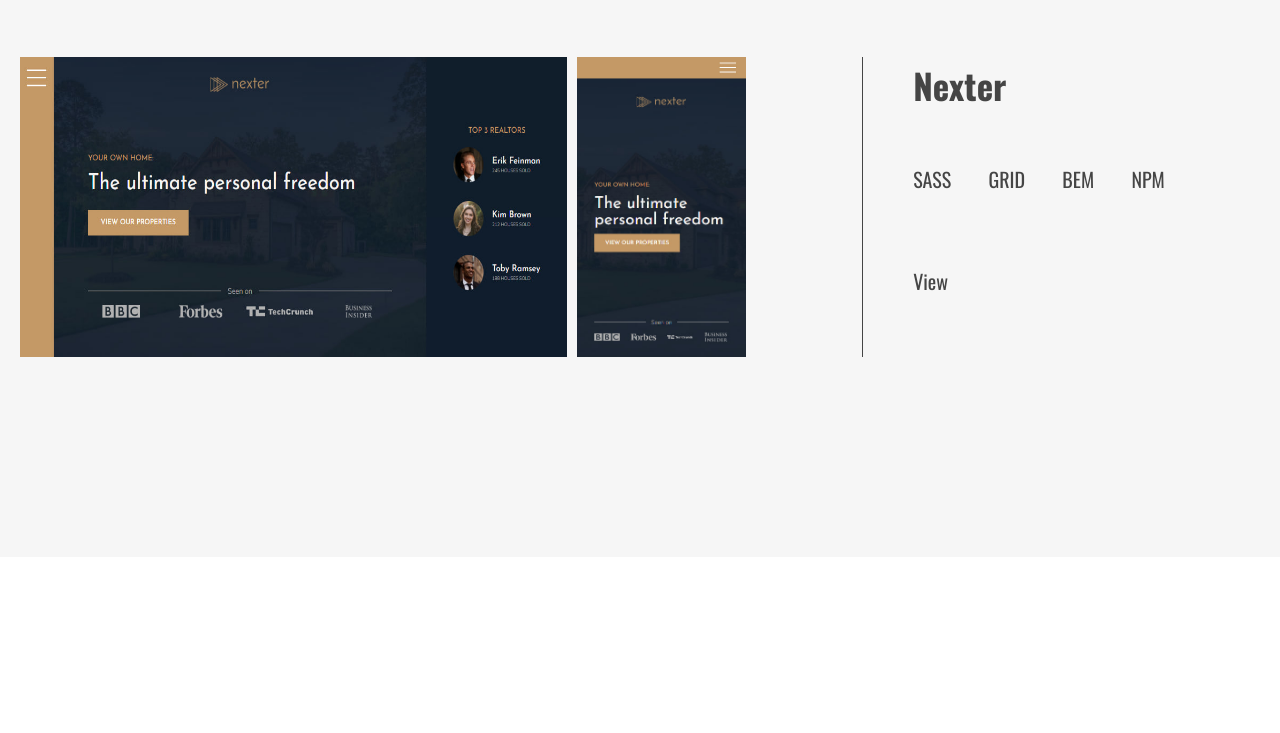
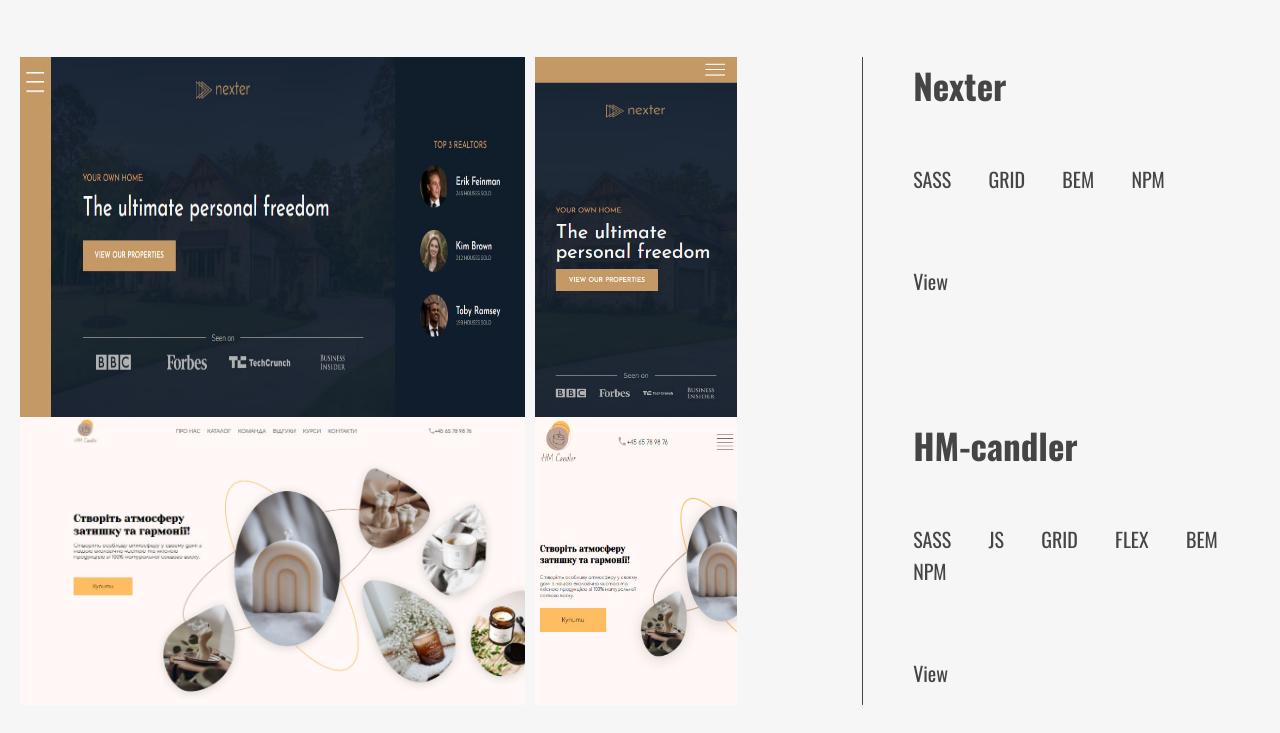
Before and after one commit to chernnovaa/WebPage-Portfolio, a website: page index.html in a window 1280 px wide. Shown: the part 2099-2832 px from the top of the page. Before the commit the page ends 2656 px from the top, so only its background shows below. Drawn offline with nearby package versions, Linux system fonts and the light colour scheme.

Commit message:
Fix bugs

```diff
--- a/index.html
+++ b/index.html
@@ -55,6 +55,28 @@
           </div>
         </div>
       </div>
+      <div class="portfolio-item">
+        <div class="portfolio-item__img-wrapper">
+          <img class="portfolio-item__img portfolio-item__img--desk" src="img/candler-desk.jpg"
+            alt="site hm-candler desktop">
+          <img class="portfolio-item__img portfolio-item__img--phone" src="img/candler-ph.jpg"
+            alt="site hm-candler phone">
+        </div>
+        <div class="portfolio-item__info">
+          <h3 class="heading-tertiary">HM-candler</h3>
+          <div class="portfolio-item__desc">
+            <span class="portfolio-item__skill">sass</span>
+            <span class="portfolio-item__skill">js</span>
+            <span class="portfolio-item__skill">grid</span>
+            <span class="portfolio-item__skill">flex</span>
+            <span class="portfolio-item__skill">bem</span>
+            <span class="portfolio-item__skill">npm</span>
+          </div>
+          <div class="portfolio-item__btn">
+            <a class="btn" href="">View</a>
+          </div>
+        </div>
+      </div>
     </section>
   </main>
 
--- a/sass/abstracts/_variables.scss
+++ b/sass/abstracts/_variables.scss
@@ -1,5 +1,5 @@
-$font-primary: 'Oswald', sans-serif;
+$font-primary: "Oswald", sans-serif;
 $color-primary: #f6f6f6;
 $color-secondary: #454545;
 
-$shadow: .5rem 1rem 2rem rgba($color-secondary, .3);
+$shadow: 0.5rem 1rem 2rem rgba($color-secondary, 0.3);
--- a/sass/base/_typography.scss
+++ b/sass/base/_typography.scss
@@ -8,7 +8,7 @@
   font-size: 8rem;
   text-transform: uppercase;
   line-height: 1;
-  letter-spacing: .3rem;
+  letter-spacing: 0.3rem;
   animation: MoveInRight 1.3s ease-out;
   color: $color-secondary;
 
@@ -16,7 +16,7 @@
     @extend %heading;
     font-size: 5rem;
     font-weight: 300;
-    letter-spacing: .3rem;
+    letter-spacing: 0.3rem;
     animation: MoveInRight 1.3s ease-out;
     color: $color-secondary;
   }
@@ -30,9 +30,9 @@
 .paragraph {
   color: $color-primary;
   font-size: 3.5rem;
-  letter-spacing: .3rem;
+  letter-spacing: 0.3rem;
   display: inline-block;
-  transition: all .3s;
+  transition: all 0.3s;
   // backface-visibility: hidden;
 
   &:hover {
--- a/sass/layout/_header.scss
+++ b/sass/layout/_header.scss
@@ -3,8 +3,8 @@
   height: 100vh;
   background-color: $color-primary;
 
-      // background: rgb(38, 97, 72);
-        // background: radial-gradient(circle, rgba(38, 97, 72, 1) 0%, rgba(0, 0, 0, 1) 100%);
+  // background: rgb(38, 97, 72);
+  // background: radial-gradient(circle, rgba(38, 97, 72, 1) 0%, rgba(0, 0, 0, 1) 100%);
 
   display: flex;
   align-items: center;
--- a/sass/pages/_home.scss
+++ b/sass/pages/_home.scss
@@ -36,10 +36,10 @@
   &-item {
     display: flex;
     &__img--desk {
-      max-width: 65%;
+      max-width: 60%;
     }
     &__img--phone {
-      max-width: 20%;
+      max-width: 24%;
     }
     &__img-wrapper {
       display: flex;
@@ -59,7 +59,7 @@
       text-transform: uppercase;
       color: $color-secondary;
       background-color: $color-primary;
-      transition: all .2s;
+      transition: all 0.2s;
       font-size: 2rem;
 
       &:not(:last-child) {
@@ -68,7 +68,7 @@
 
       &:hover {
         color: $color-secondary;
-          box-shadow: 0 1rem 2rem rgba($color-secondary, .4);
+        box-shadow: 0 1rem 2rem rgba($color-secondary, 0.4);
         transform: rotate(5deg) scale(1.3);
       }
     }
```
Also changed, not shown: css/style.css, img/candler-desk.jpg (added), img/candler-hp.jpg (added), img/candler-ph.jpg (added), sass/components/_button.scss (line endings or trailing spaces). Lines whose indentation alone changed are shown as unchanged.
